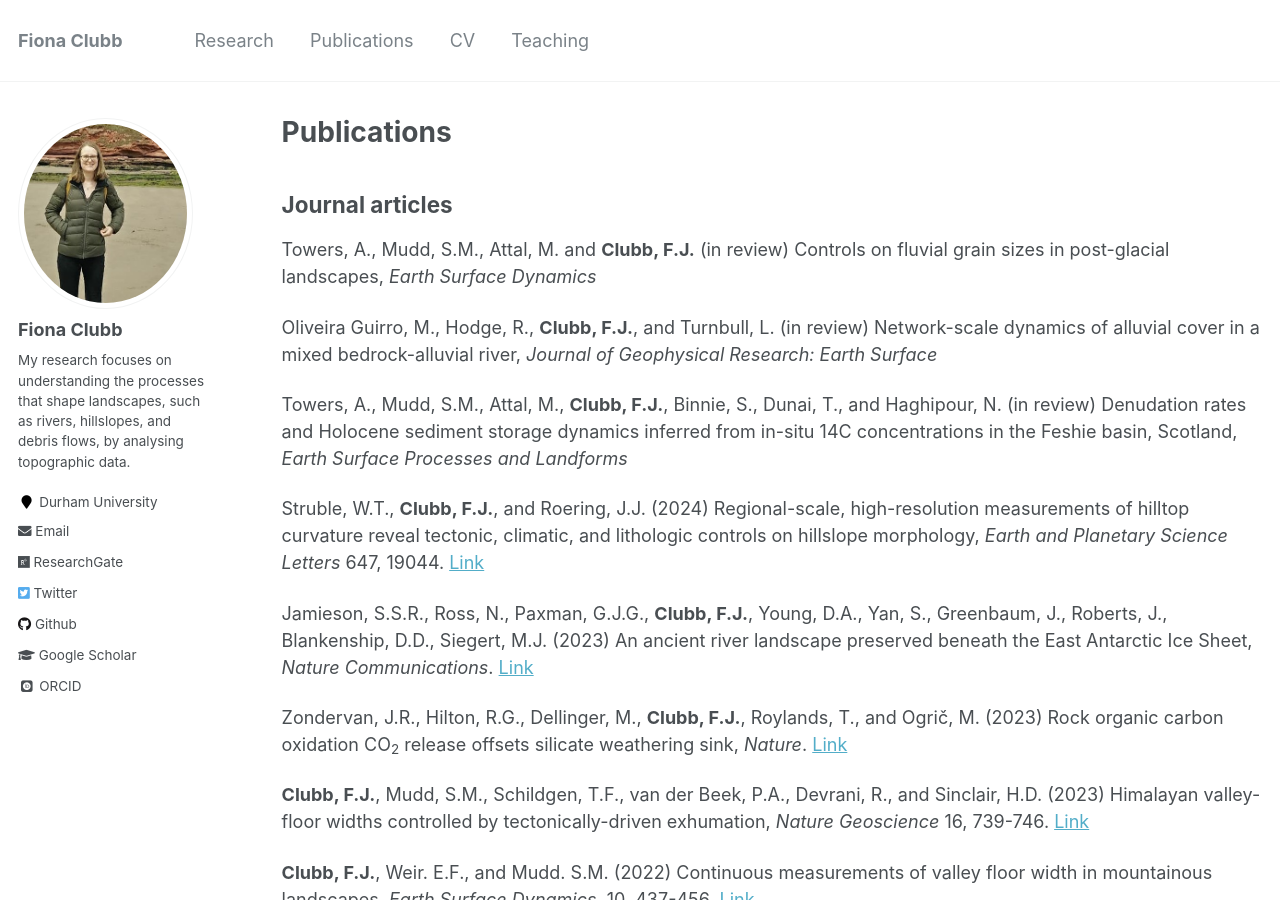
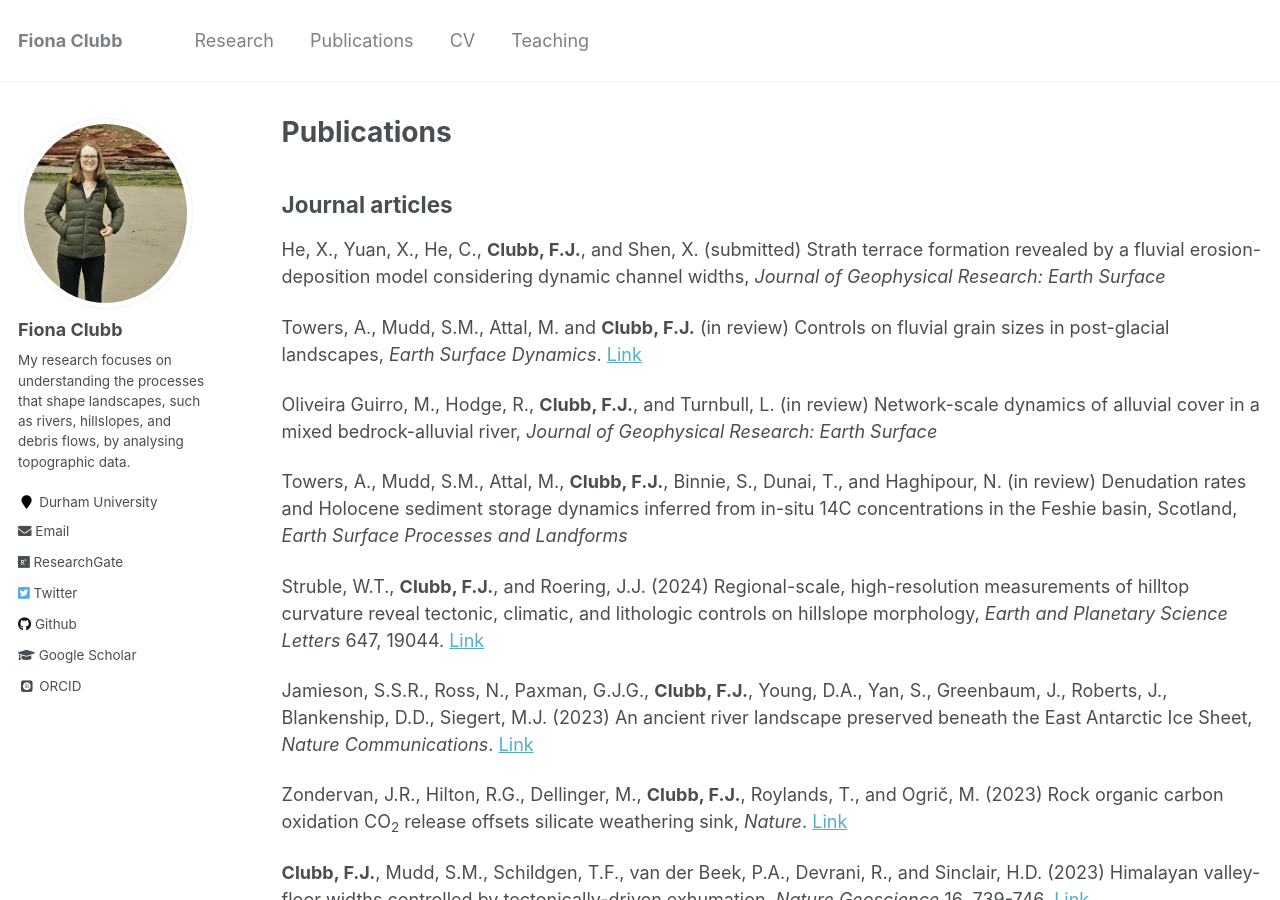
Before and after one commit to fclubb/fclubb.github.io, a Jekyll site: the page built from _pages/publications.md, in a window 1280 px wide and 900 px high. Built offline with Jekyll 4.4.1, drawn with Linux system fonts in a browser that asks for light colours; some web fonts are replaced.

Commit message:
updating pubs

```diff
--- a/_pages/publications.md
+++ b/_pages/publications.md
@@ -7,7 +7,9 @@ author_profile: true
 
 ## Journal articles
 
-Towers, A., Mudd, S.M., Attal, M. and **Clubb, F.J.** (in review) Controls on fluvial grain sizes in post-glacial landscapes, _Earth Surface Dynamics_
+He, X., Yuan, X., He, C., **Clubb, F.J.**, and Shen, X. (submitted) Strath terrace formation revealed by a fluvial erosion-deposition model considering dynamic channel widths, _Journal of Geophysical Research: Earth Surface_
+
+Towers, A., Mudd, S.M., Attal, M. and **Clubb, F.J.** (in review) Controls on fluvial grain sizes in post-glacial landscapes, _Earth Surface Dynamics_. [Link](https://egusphere.copernicus.org/preprints/2024/egusphere-2024-3084/)
 
 Oliveira Guirro, M., Hodge, R., **Clubb, F.J.**, and Turnbull, L. (in review) Network-scale dynamics of alluvial cover in a mixed bedrock-alluvial river, _Journal of Geophysical Research: Earth Surface_
 
```
